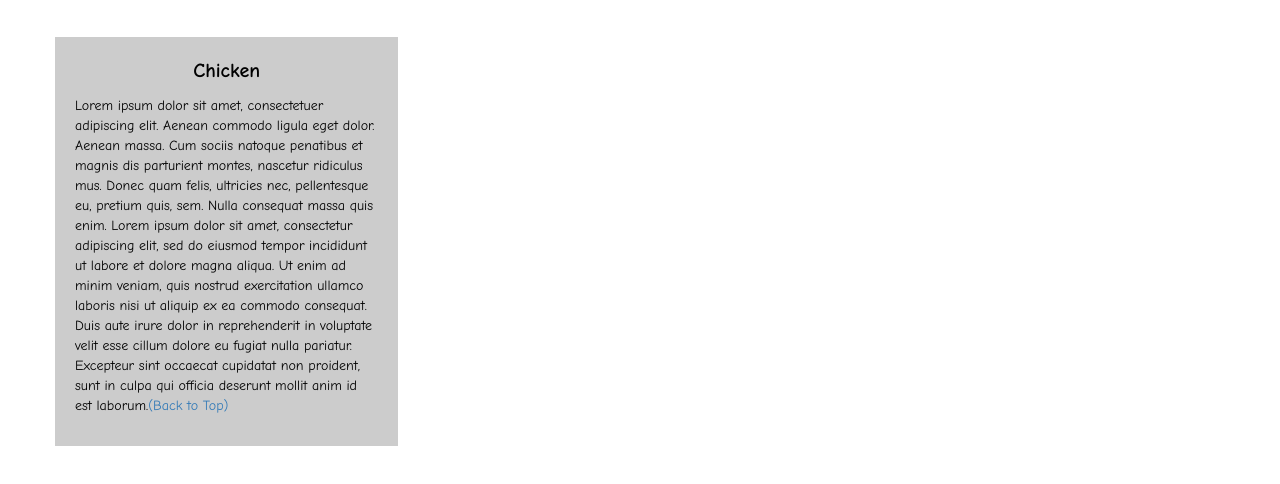
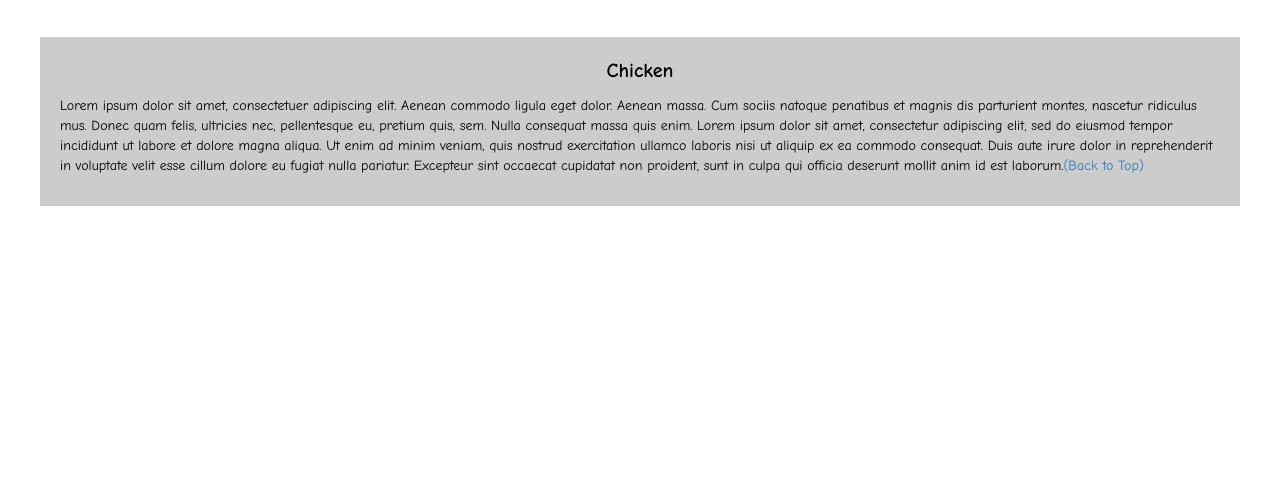
Before and after one commit to Prnvv/Coursera-HTML-CSS-and-JavaScript-for-Web-Developers, a plain HTML site: page module-3/index.html in a window 1280 px wide. Shown: the part 130-614 px from the top of the page. Drawn offline with nearby package versions, Linux system fonts and the light colour scheme.

Commit message:
Update index.html

```diff
--- a/module-3/index.html
+++ b/module-3/index.html
@@ -48,7 +48,7 @@
 
 <div class="row">
 
-  <div class="col-md-4 col-sm-6 col-xs-12">
+  <div class="col-md col-sm col-xs">
     <div class="content-box">
       <p class="item-name">Chicken</p>
       <p>Lorem ipsum dolor sit amet, consectetuer adipiscing elit. Aenean commodo ligula eget dolor. Aenean massa. Cum sociis natoque penatibus et magnis dis parturient montes, nascetur ridiculus mus. Donec quam felis, ultricies nec, pellentesque eu, pretium quis, sem. Nulla consequat massa quis enim. Lorem ipsum dolor sit amet, consectetur adipiscing elit, sed do eiusmod tempor incididunt ut labore et dolore magna aliqua. Ut enim ad minim veniam, quis nostrud exercitation ullamco laboris nisi ut aliquip ex ea commodo consequat. Duis aute irure dolor in reprehenderit in voluptate velit esse cillum dolore eu fugiat nulla pariatur. Excepteur sint occaecat cupidatat non proident, sunt in culpa qui officia deserunt mollit anim id est laborum.<a href="#top">(Back to Top)</a></p>
```
